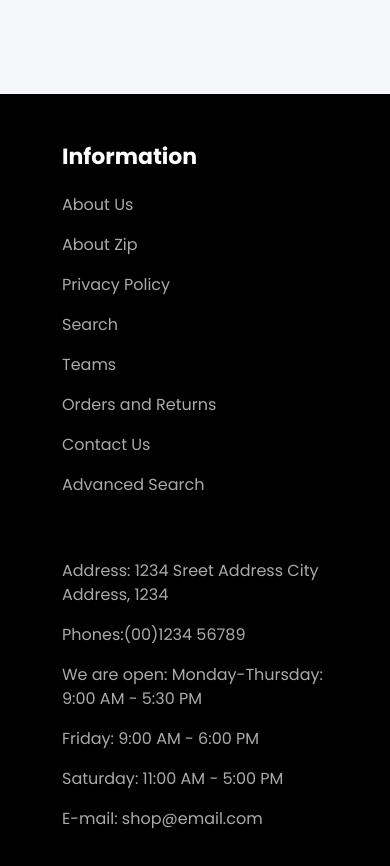
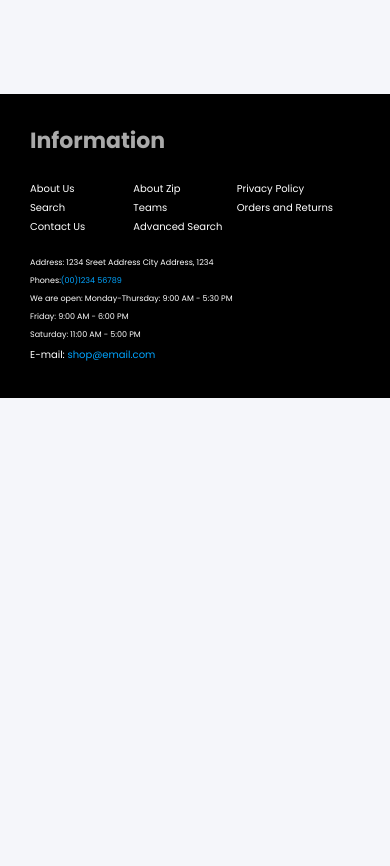
Before and after one commit to rem1xed/BSE-frontend, a React (Create React App) app: page / in a window 390 px wide. Shown: the part 1060-1926 px from the top of the page. After the commit the page ends 1458 px from the top, so only its background shows below. Built offline with nearby package versions, Linux system fonts and the light colour scheme.

Commit message:
responsibility to footer

```diff
--- a/src/components/molecules/Footer.jsx
+++ b/src/components/molecules/Footer.jsx
@@ -4,27 +4,27 @@ import Button from '../atoms/Button';
 const Footer = function () {
     return (
         <footer >
-            <div className={style.side}>
-                <ul className={style.list}>
-                    <li className={style.list_element}><h2 className={style.footer_header}>Information</h2></li>
-                    <li className={style.list_element}><a className={style.link} href="#">About Us</a></li>
-                    <li className={style.list_element}><a className={style.link} href="#">About Zip</a></li>
-                    <li className={style.list_element}><a className={style.link} href="#">Privacy Policy</a></li>
-                    <li className={style.list_element}><a className={style.link} href="#">Search</a></li>
-                    <li className={style.list_element}><a className={style.link} href="#">Teams</a></li>
-                    <li className={style.list_element}><a className={style.link} href="#">Orders and Returns</a></li>
-                    <li className={style.list_element}><a className={style.link} href="#">Contact Us</a></li>
-                    <li className={style.list_element}><a className={style.link} href="#">Advanced Search</a></li>
+            <div className={style.side_left}>
+                    <h2 className={style.footer_header}>Information</h2>
+                <ul className={style.list_left}>
+                    <li className={style.list_element_left}><a className={style.link} href="#">About Us</a></li>
+                    <li className={style.list_element_left}><a className={style.link} href="#">About Zip</a></li>
+                    <li className={style.list_element_left}><a className={style.link} href="#">Privacy Policy</a></li>
+                    <li className={style.list_element_left}><a className={style.link} href="#">Search</a></li>
+                    <li className={style.list_element_left}><a className={style.link} href="#">Teams</a></li>
+                    <li className={style.list_element_left}><a className={style.link} href="#">Orders and Returns</a></li>
+                    <li className={style.list_element_left}><a className={style.link} href="#">Contact Us</a></li>
+                    <li className={style.list_element_left}><a className={style.link} href="#">Advanced Search</a></li>
                 </ul>
             </div>
             <div className={style.side}>
                 <ul className={style.list}>
                     <li className={style.list_element}>Address: 1234 Sreet Address City Address, 1234</li>
-                    <li className={style.list_element}>Phones:(00)1234 56789</li>
+                    <li className={style.list_element}>Phones:<span className={style.span_footer}>(00)1234 56789</span></li>
                     <li className={style.list_element}>We are open: Monday-Thursday: 9:00 AM - 5:30 PM</li>
                     <li className={style.list_element}>Friday: 9:00 AM - 6:00 PM</li>
                     <li className={style.list_element}>Saturday: 11:00 AM - 5:00 PM</li>
-                    <li className={style.list_element}><a className={style.link} href="#">E-mail: shop@email.com</a></li>
+                    <li className={style.list_element}><a className={style.link} href="#">E-mail: <span className={style.span_footer}>shop@email.com</span></a></li>
                 </ul>
             </div>
         </footer>
--- a/src/styles/Footer.module.css
+++ b/src/styles/Footer.module.css
@@ -10,7 +10,7 @@ footer {
     bottom: 0;
 }
 
-footer ul.list {
+footer ul.list, footer ul.list_left{
     padding: 0;
     padding-inline: 5em;
     list-style: none;
@@ -30,26 +30,31 @@ footer a.link {
     transition: all 0.2s ease;
 }
 
-footer li.list_element {
+footer li.list_element, footer li.list_element_left{
     margin: 16px 0;
     color: #aaa;
     line-height: 1.5;
 }
 
 footer li.list_element a.link:hover,
-footer li.list_element a.link:focus {
+footer li.list_element a.link:focus, footer li.list_element_left a.link:hover,
+footer li.list_element_left a.link:focus {
     color: white;
     font-weight: bold;
     outline: none;
 }
 
-.side {
+.side, .side_left {
     display: flex;
     justify-content: flex-start;
     flex-direction: column;
     flex: 1;
     min-width: 300px;
     padding: 0 20px;
+}
+
+.span_footer {
+    color: #01A4FF;
 }
 
 /* Адаптивність */
@@ -59,11 +64,50 @@ footer li.list_element a.link:focus {
         padding: 30px 10px;
     }
 
-    footer ul.list {
-        padding-inline: 2em;
-    }
+        footer ul.list {
+            padding-inline: unset;
+        }
 
-    .side {
-        margin-bottom: 30px;
-    }
+        .side_left {
+            margin-bottom: 16px;
+        }
+
+        .list_element_left {
+            width: calc((100% - 20px) / 3);
+        }
+        footer li.list_element_left {
+         line-height: 1.2;
+        }
+        footer ul.list_left {
+            padding-inline: unset;
+        }
+                footer a.link {
+                    color: #fff;
+                }
+
+        .list_left {
+            display: flex;
+            flex-direction: row;
+            flex-wrap: wrap;
+        }
+
+                footer li.list_element_left {
+                    margin: unset;
+                }
+
+        .link {
+            font-size: 10px;
+        }
+         .footer_header {
+            color: #aaa;
+         }
+
+        footer li.list_element {
+           color: #fff;
+           margin: 6px 0;
+        }
+
+         .list_element {
+            font-size: 8px;
+         }
 }
```
